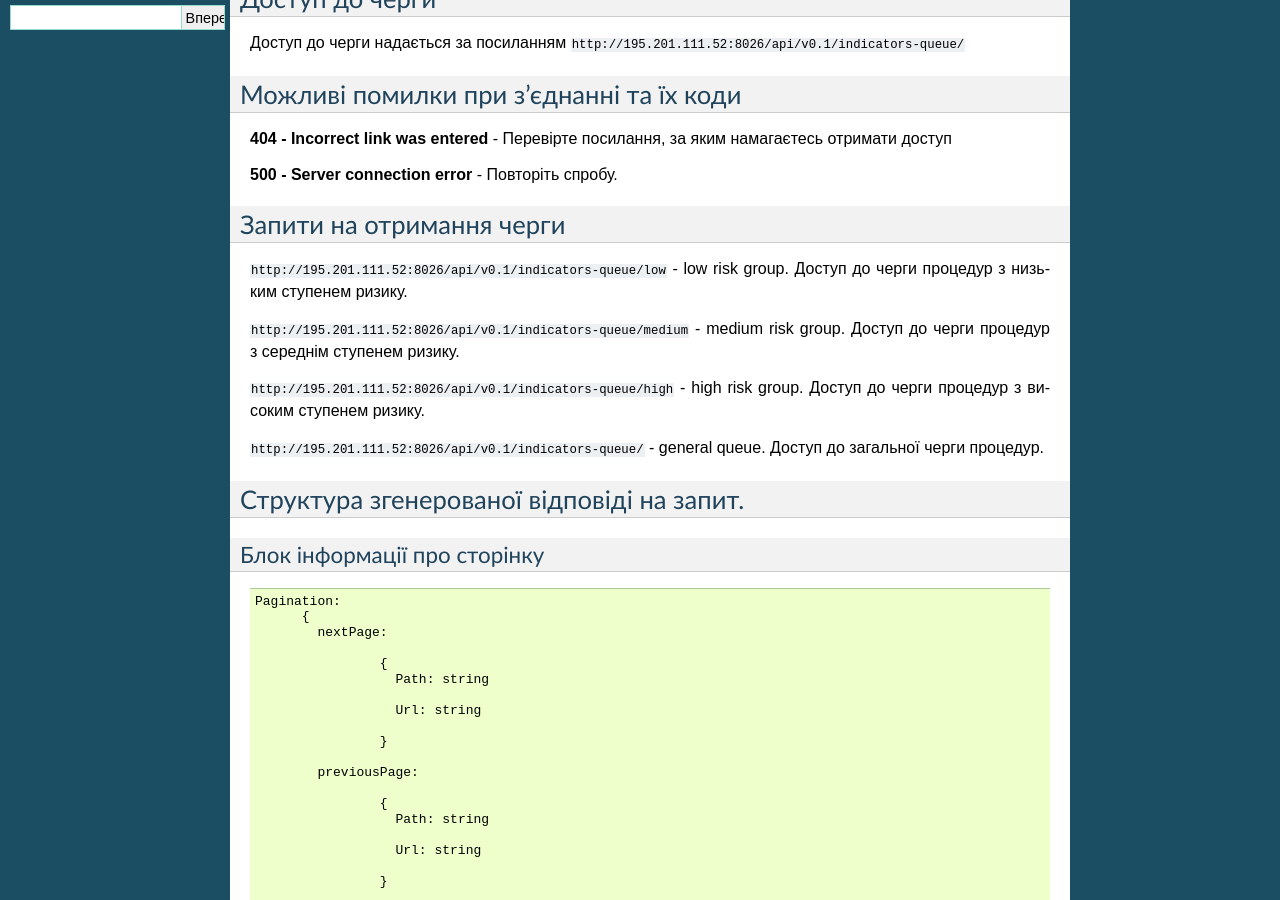
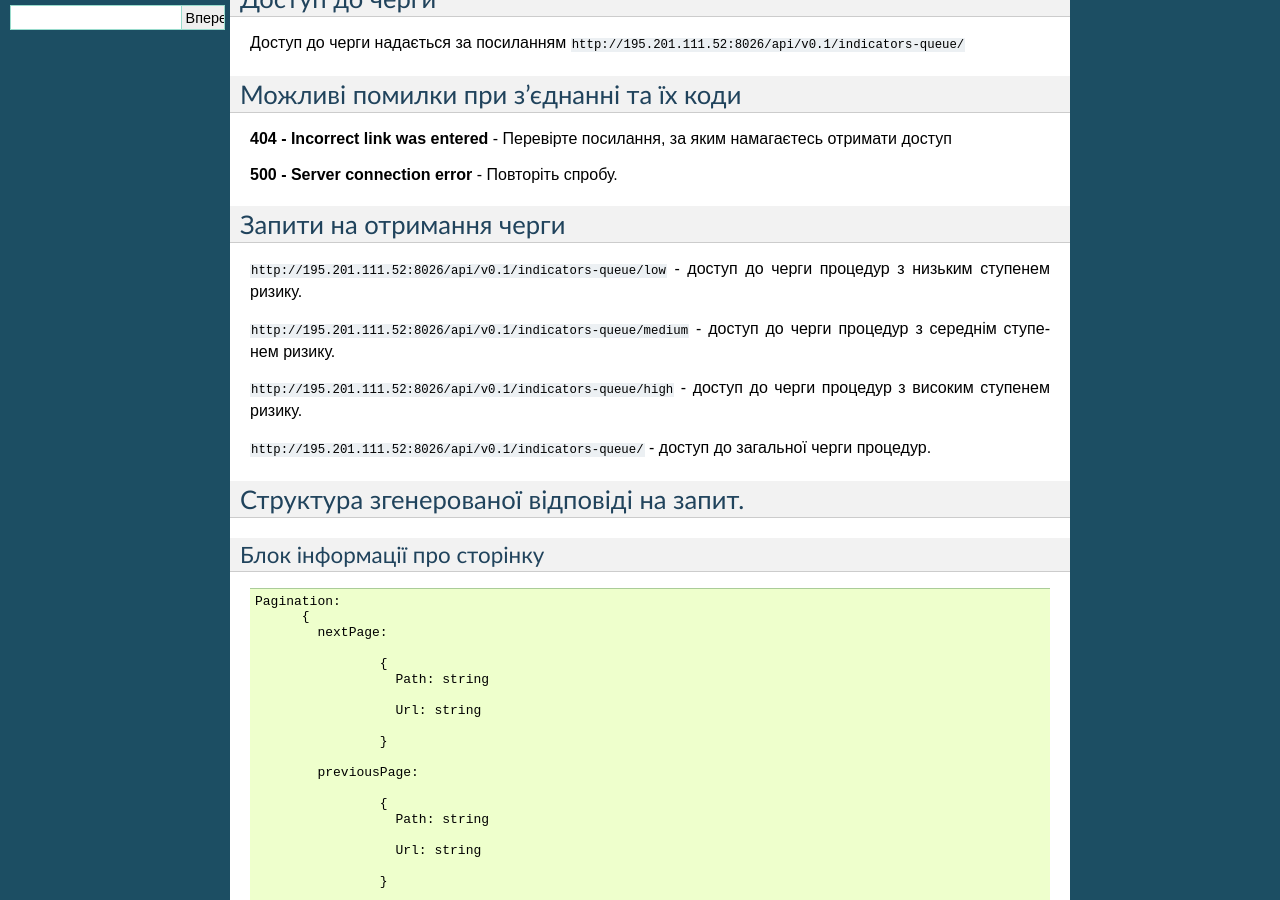
Before and after one commit to DataPathAnalytics/indicators-queue, a Sphinx documentation site: the page built from docs/api_queue.rst, in a window 1280 px wide and 900 px high, scrolled down 530 px. Built offline with Sphinx 7.4.7, drawn with Linux system fonts in a browser that asks for light colours.

Commit message:
Update api_queue.rst

```diff
--- a/docs/api_queue.rst
+++ b/docs/api_queue.rst
@@ -33,13 +33,13 @@
 Запити на отримання черги
 *************************
 
-``http://195.201.111.52:8026/api/v0.1/indicators-queue/low`` - low risk group. Доступ до черги процедур з низьким ступенем ризику.
+``http://195.201.111.52:8026/api/v0.1/indicators-queue/low`` -  доступ до черги процедур з низьким ступенем ризику.
 
-``http://195.201.111.52:8026/api/v0.1/indicators-queue/medium`` - medium risk group. Доступ до черги процедур з середнім ступенем ризику.
+``http://195.201.111.52:8026/api/v0.1/indicators-queue/medium`` - доступ до черги процедур з середнім ступенем ризику.
 
-``http://195.201.111.52:8026/api/v0.1/indicators-queue/high`` - high risk group. Доступ до черги процедур з високим ступенем ризику.
+``http://195.201.111.52:8026/api/v0.1/indicators-queue/high`` - доступ до черги процедур з високим ступенем ризику.
 
-``http://195.201.111.52:8026/api/v0.1/indicators-queue/`` - general queue. Доступ до загальної черги процедур.
+``http://195.201.111.52:8026/api/v0.1/indicators-queue/`` - доступ до загальної черги процедур.
 
 
 ******************************************
```
